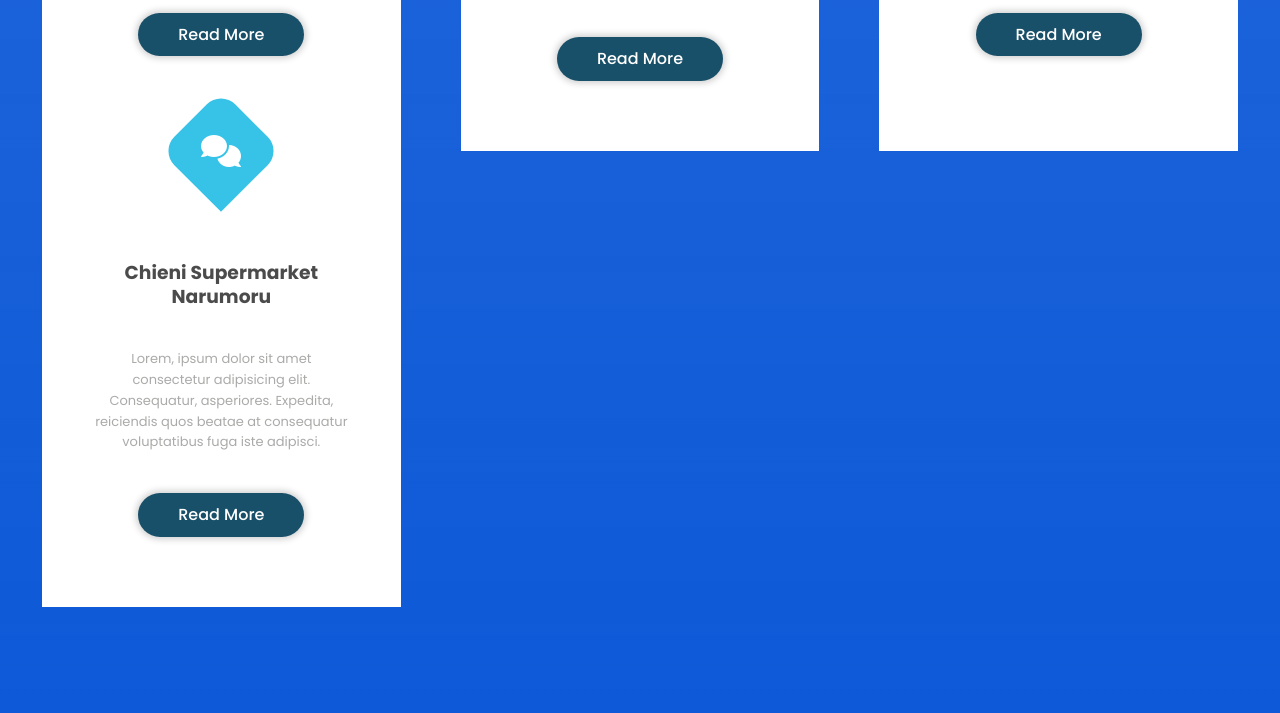
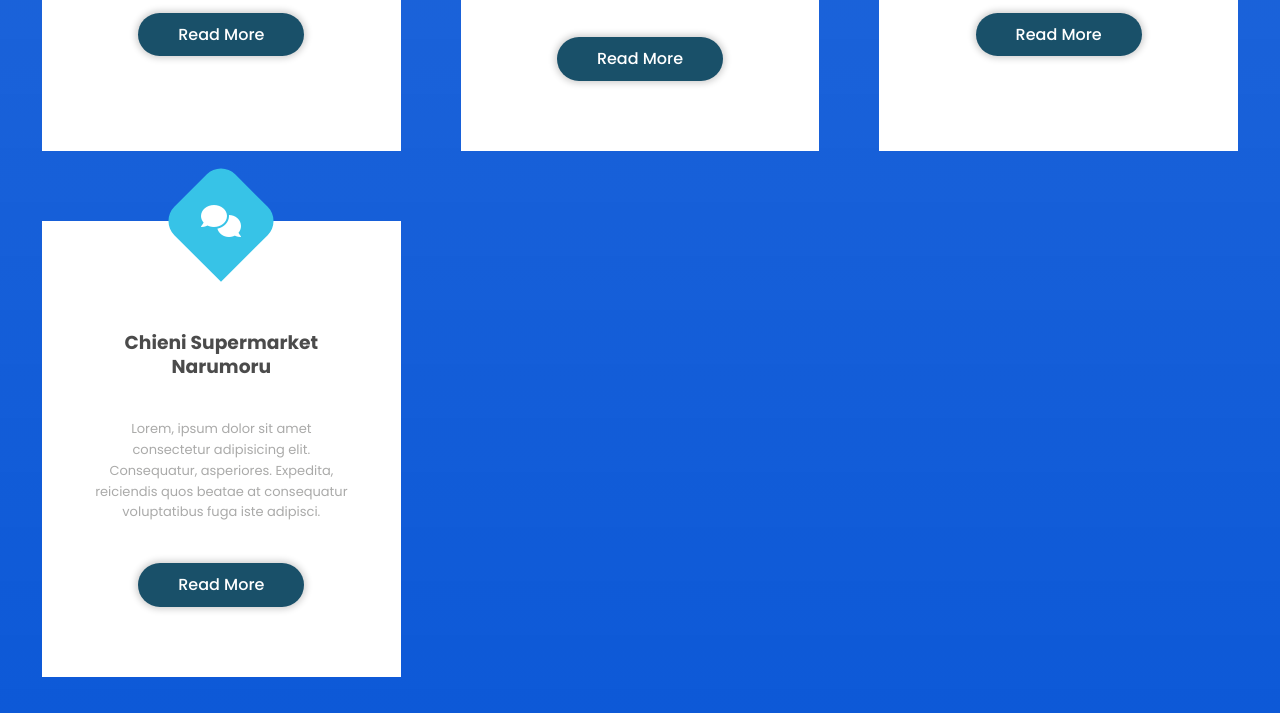
Before and after one commit to Anthony64M/Chieni, a plain HTML site: page index.html in a window 1280 px wide. Shown: the part 4680-5393 px from the top of the page. Drawn offline with Linux system fonts and the light colour scheme; grey boxes are pictures that could not be loaded.

Commit message:
tweak branches

```diff
--- a/index.html
+++ b/index.html
@@ -248,7 +248,7 @@
                         <a href = "#" class = "btn btn-blue">Read More</a>
                     </div>
 
-                    <div class = "package-service-item bg-white" >
+                    <div class = "package-service-item bg-white" style="top:7rem">
                         <div class = "icon flex">
                             <i class = "fas fa-comments fa-2x"></i>
                         </div>
@@ -287,6 +287,7 @@
 <footer id="footer" class="footer text-center">
     <div class="container">
       <div class="footer-inner text-white py grid">
+
         <div class="footer-right">
           <section id="contact" class="contact py">
             <div class="container grid">
```
